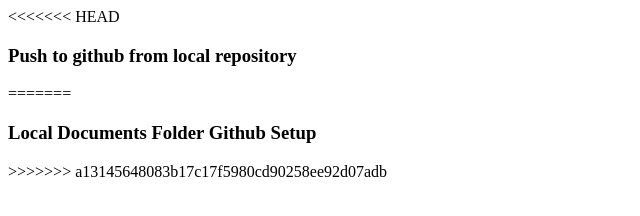
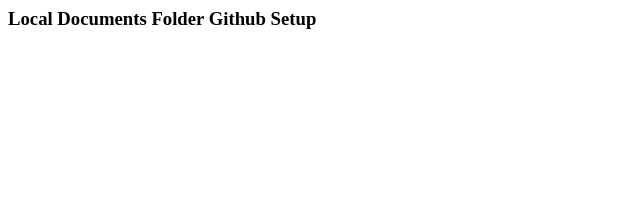
Before and after one commit to gx2g/gx2g, a plain HTML site: page index.html in a window 1280 px wide. Shown: the whole page, without its empty margins (0-640 px from the left). Drawn offline with Linux system fonts and the light colour scheme.

Commit message:
Update index.html

```diff
--- a/index.html
+++ b/index.html
@@ -3,10 +3,6 @@
 <title></title>
 </head>
 <body>
-<<<<<<< HEAD
-<h3>Push to github from local repository</h3>
-=======
 <h3>Local Documents Folder Github Setup</h3>
->>>>>>> a13145648083b17c17f5980cd90258ee92d07adb
 </body>
 </html>
```
